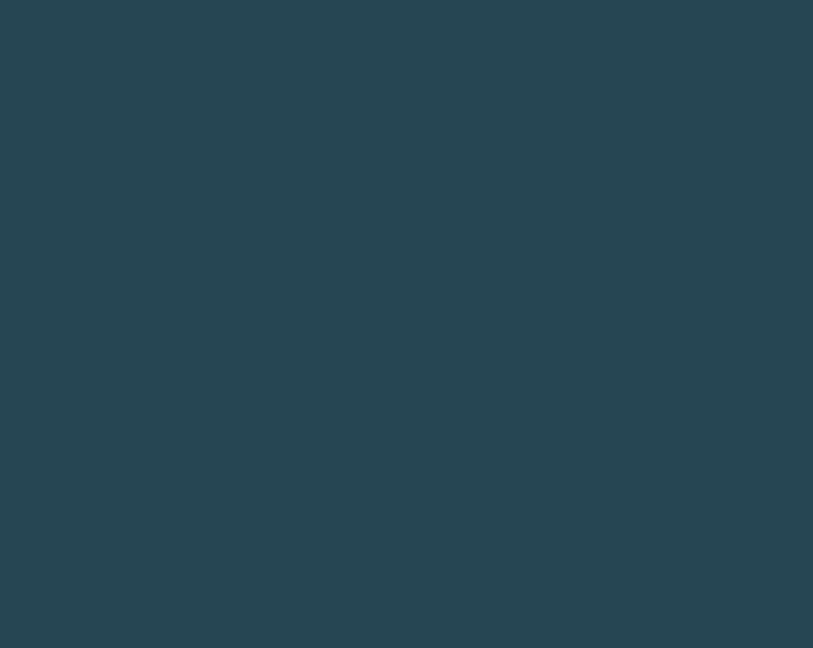
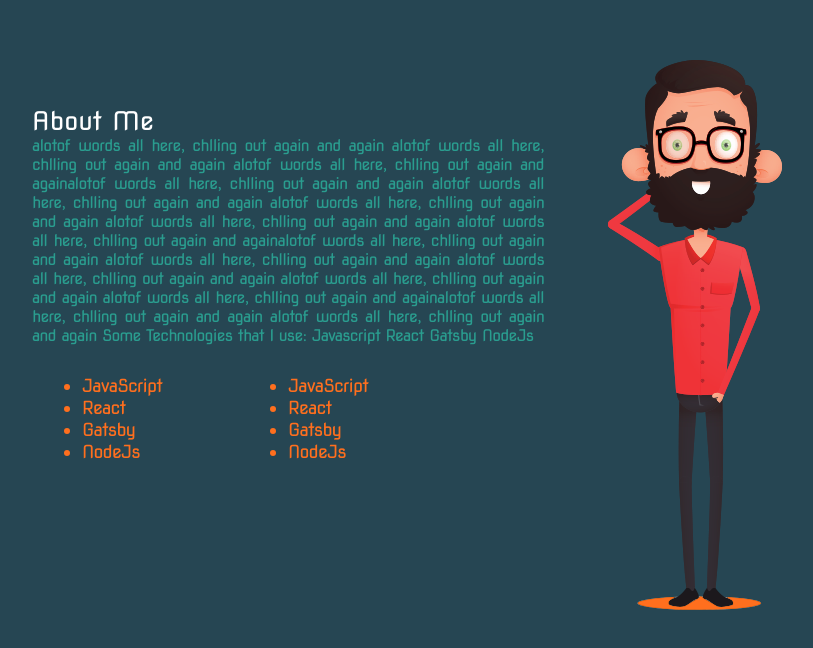
Before and after one commit to Carlos-Diaz-07/carlosdiaz_tech, a React (Create React App) app: page / in a window 1280 px wide. Shown: the part 900-1548 px from the top of the page, without its empty margins (288-1101 px from the left). Before the commit the page ends 800 px from the top, so only its background shows below. Built offline with nearby package versions, Linux system fonts and the light colour scheme.

Commit message:
about me section created + small changes to styles

```diff
--- a/src/App.js
+++ b/src/App.js
@@ -3,12 +3,14 @@ import './css/App.css';
 import "./components/NavBar"
 import NavBar from './components/NavBar';
 import HeroSection from './components/HeroSection'
+import AboutMeSection from './components/AboutMeSection';
 
 function App() {
   return (
     <div className="App">
       <NavBar />
       <HeroSection />
+      <AboutMeSection />
     </div>
   );
 }
--- /dev/null
+++ b/src/components/AboutMeSection.js
@@ -0,0 +1,38 @@
+import React from "react";
+import "../css/components/about-me-section.css";
+import smallCarlos from "../img/small-carlos.png"
+
+const AboutMeSection = () => {
+  return (
+    <div className="about-me-section section" id="about-me-section">
+      <h3 className="about-me-section-title section-title">About Me</h3>
+      <p>
+        alotof words all here, chlling out again and again alotof words all
+        here, chlling out again and again alotof words all here, chlling out
+        again and againalotof words all here, chlling out again and again alotof
+        words all here, chlling out again and again alotof words all here,
+        chlling out again and again alotof words all here, chlling out again and
+        again alotof words all here, chlling out again and againalotof words all
+        here, chlling out again and again alotof words all here, chlling out
+        again and again alotof words all here, chlling out again and again
+        alotof words all here, chlling out again and again alotof words all
+        here, chlling out again and againalotof words all here, chlling out
+        again and again alotof words all here, chlling out again and again Some
+        Technologies that I use: Javascript React Gatsby NodeJs
+      </p>
+      <ul>
+          <li>JavaScript</li>
+          <li>React</li>
+          <li>Gatsby</li>
+          <li>NodeJs</li>
+          <li>JavaScript</li>
+          <li>React</li>
+          <li>Gatsby</li>
+          <li>NodeJs</li>
+      </ul>
+      <img src={smallCarlos} alt="" className="small-carlos"/>
+    </div>
+  );
+};
+
+export default AboutMeSection;
--- a/src/components/HeroSection.js
+++ b/src/components/HeroSection.js
@@ -3,7 +3,7 @@ import "../css/components/hero-section.css"
 
 const HeroSection = () => {
     return (
-        <div className="hero-section">
+        <div className="hero-section section">
             <h3>Hi, my name is</h3>
             <h1>Carlos Diaz.</h1>
             <h2>I build things for the web.</h2>
--- a/src/components/NavBar.js
+++ b/src/components/NavBar.js
@@ -4,10 +4,10 @@ import "../css/components/nav-bar.css"
 
 const NavBar = () => {
     return (
-        <div id="nav-bar-container">
-            <a href="#" id="nav-bar-logo"><img src={logo} alt="Logo" /></a>
-            <ul id="nav-bar-list">
-                <li className="nav-bar-item"><a href="#">About</a></li>
+        <div className="nav-bar-container">
+            <a href="#" className="nav-bar-logo"><img src={logo} alt="Logo" /></a>
+            <ul className="nav-bar-list">
+                <li className="nav-bar-item"><a href="#about-me-section">About</a></li>
                 <li className="nav-bar-item"><a href="#">Work</a></li>
                 <li className="nav-bar-item"><a href="#">Contact</a></li>
             </ul>
--- /dev/null
+++ b/src/css/components/about-me-section.css
@@ -0,0 +1,41 @@
+.about-me-section {
+  position: relative;
+  width: 50vw;
+}
+
+.about-me-section-title {
+    width: 80%;
+}
+
+.about-me-section p {
+  width: 80%;
+}
+
+.about-me-section ul {
+  display: flex;
+  flex-flow: column wrap;
+  text-align: left;
+  width: 80%;
+  height: 150px;
+  padding: 30px 50px;
+}
+
+.about-me-section li {
+  font-family: Nova Square;
+  font-style: normal;
+  font-weight: normal;
+  font-size: 18px;
+  line-height: 22px;
+  letter-spacing: -0.05em;
+  font-feature-settings: "kern" off;
+
+  color: #ff6f1e;
+}
+
+.small-carlos {
+  position: absolute;
+  left: 90%;
+  right: 0%;
+  top: 20%;
+  bottom: 0%;
+}
--- a/src/css/components/hero-section.css
+++ b/src/css/components/hero-section.css
@@ -1,7 +1,6 @@
 .hero-section {
   display: flex;
   flex-direction: column;
-
   height: 100vh;
 
   align-items: left;
@@ -11,6 +10,7 @@
 .hero-section p {
   text-align: justify;
   max-width: 550px;
+  margin-top: 10px;
 }
 
 .hero-btn {
@@ -27,5 +27,6 @@
     font-size: 18px;
     text-align: center;
     justify-content: center;
+    margin: 0;
     color: #ff6f1e;
 }
--- a/src/css/components/nav-bar.css
+++ b/src/css/components/nav-bar.css
@@ -1,10 +1,10 @@
 @media (max-width: 1250px) {
-  #nav-bar-list {
+  .nav-bar-list {
     width: 15rem;
   }
 }
 
-#nav-bar-container {
+.nav-bar-container {
   display: flex;
   align-items: center;
   position: fixed;
@@ -14,16 +14,16 @@
   height: 59px;
   left: 0px;
   top: 0px;
-  background: rgba(38, 70, 83, 0.75);
+  background: rgba(38, 70, 83, 0.8);
   filter: drop-shadow(0px 4px 4px rgba(0, 0, 0, 0.5));
 }
 
-#nav-bar-logo {
+.nav-bar-logo {
   margin-left: 8%;
   padding-top: 7px;
 }
 
-#nav-bar-list {
+.nav-bar-list {
   display: flex;
   list-style: none;
   padding: 0;
--- a/src/css/index.css
+++ b/src/css/index.css
@@ -2,22 +2,15 @@
   margin: 0;
   padding: 0;
   box-sizing: border-box;
+  /* list-style: none; */
 }
 
 body {
-
   margin: 0;
   font-family: Nova Square;
   -webkit-font-smoothing: antialiased;
   -moz-osx-font-smoothing: grayscale;
   background: #264653;
-}
-h1,
-h2,
-h3,
-p {
-  line-height: 0;
-  margin-bottom: 10px;
 }
 
 h1 {
@@ -50,7 +43,6 @@ h2 {
   letter-spacing: -0.05em;
   text-align: left;
 
-
   color: #2a9d8f;
 
   text-shadow: 0px 4px 4px rgba(0, 0, 0, 0.25);
@@ -67,7 +59,6 @@ h3 {
   align-items: flex-end;
   text-align: left;
 
-
   color: #ff6f1e;
 }
 
@@ -81,7 +72,22 @@ p {
 
   align-items: flex-end;
   letter-spacing: -0.05em;
-  text-align: left;
+  text-align: justify;
 
   color: #2a9d8f;
 }
+
+.section {
+  display: flex;
+  flex-direction: column;
+
+  height: 100vh;
+
+  align-items: left;
+
+  justify-content: center;
+}
+
+.section-title{
+  color: white;
+}
```
Also changed, not shown: src/img/small-carlos.png (added).
